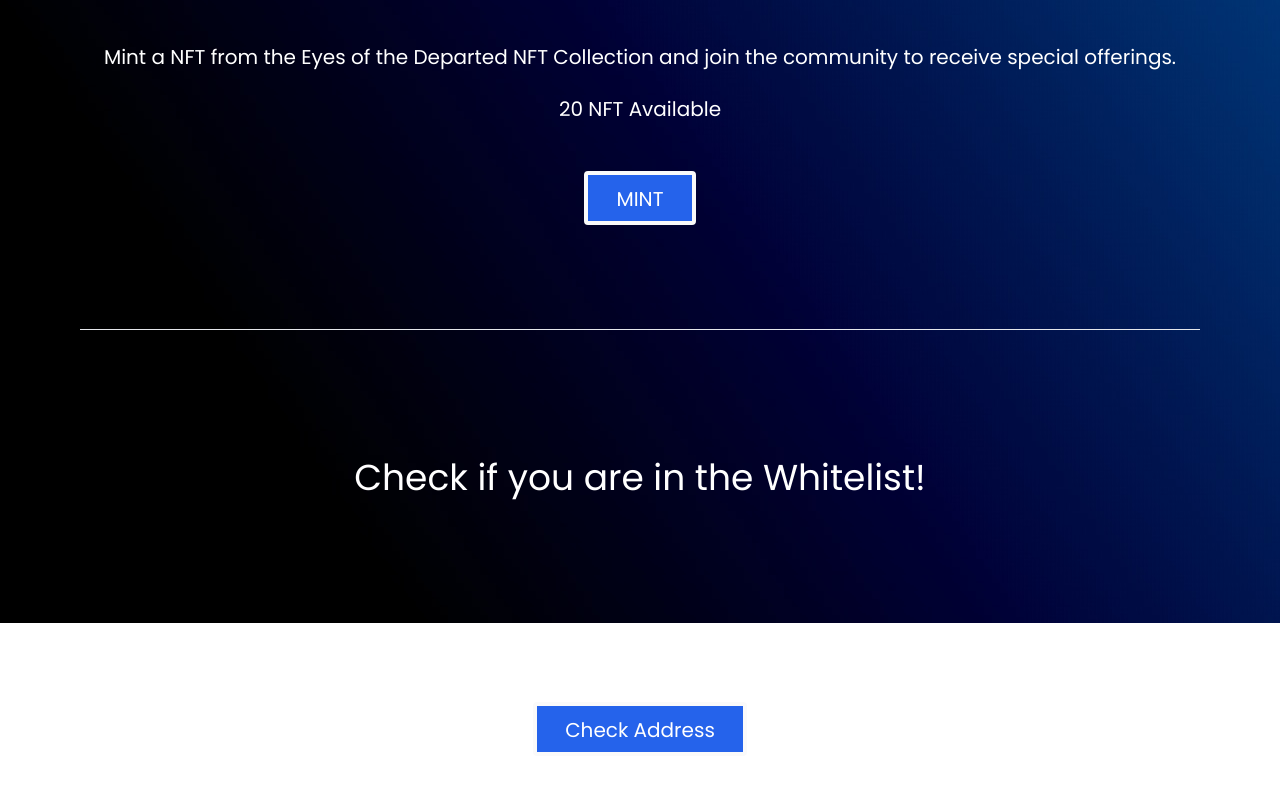
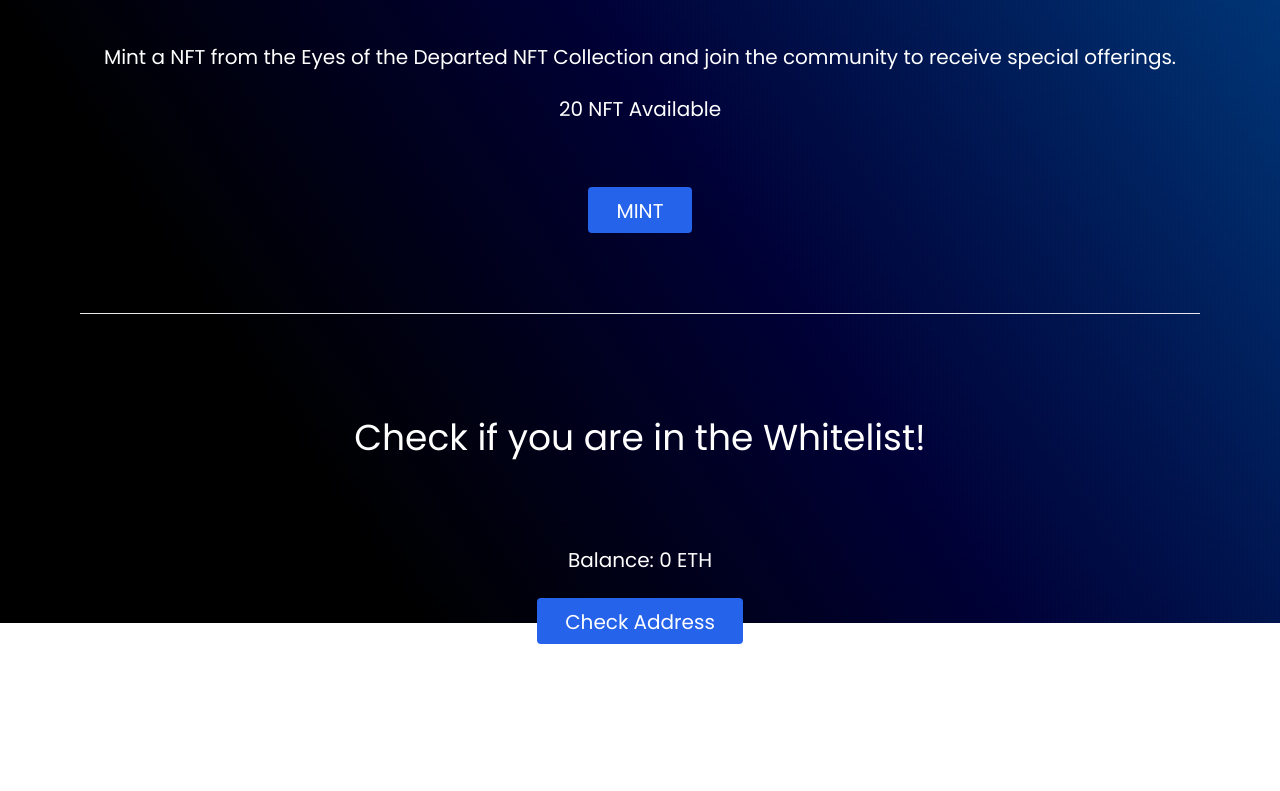
Before and after one commit to davidvp-dev/nft-whitelist-app-nextjs, a Next.js app: page / in a window 1280 px wide. Shown: the part 577-1368 px from the top of the page. After the commit the page ends 1301 px from the top, so only its background shows below. Built offline with nearby package versions, Linux system fonts and the light colour scheme.

Commit message:
Check if the current address is in the whitelist

```diff
--- a/components/Main.js
+++ b/components/Main.js
@@ -6,6 +6,7 @@ import { useWeb3Store } from "@/stores/web3Store";
 import { whitelistContract } from "@/constants/whitelist-abi";
 import { supportedChains } from "@/constants/supportedChains";
 import fixedNumber from "@/utils/number";
+import shortenAddress from "@/utils/address";
 
 export default function Mint() {
 
@@ -13,6 +14,7 @@ export default function Mint() {
     const [contract, setContract] = useState();
     const [balance, setBalance] = useState(0);
     const [isWhitelisted, setIsWhitelisted] = useState(false);
+    const [clickWhitelistEvent, setClickWhitelistEvent] = useState(false);
 
     async function getBalance() {
         if (!contract || !provider) return
@@ -24,17 +26,21 @@ export default function Mint() {
     async function checkWhitelist() {
         if (!contract) return
         if (!supportedChains.includes(chainId)) return
-        setIsWhitelisted(await contract.isWhitelisted(address));
+        const result = await contract.isWhitelisted(address);
+        setIsWhitelisted(result);
+        setClickWhitelistEvent(true);
     }
 
     useEffect(() => {
         const fetchData = async () => {
             const contract = new ethers.Contract(whitelistContract.address, whitelistContract.abi, provider?.getSigner());
             setContract(contract);
-
             getBalance();
+            setIsWhitelisted(false);
+            setClickWhitelistEvent(false);
         }
         fetchData();
+        console.log(address);
     }, [provider, address])
 
     return (
@@ -55,26 +61,53 @@ export default function Mint() {
                     <h4 className="text-center text-xl my-6 font-primary">20 NFT Available</h4>
                     <button
                         type="button"
-                        className="rounded border-4 border-neutral-50 my-6 px-7 pb-[8px] pt-[10px] text-xl font-primary bg-blue-600"
+                        className="rounded border-1 my-10 px-7 pb-[8px] pt-[10px] text-xl font-primary bg-blue-600"
                         data-te-ripple-init
                         data-te-ripple-color="light">
                         MINT
                     </button>
                 </div>
-                <hr className="my-20 border-1"></hr>
+                <hr className="my-10 border-1"></hr>
                 <div className="text-white">
-                    <h2 className="text-center text-4xl my-32 font-primary">Check if you are in the Whitelist!</h2>
+                    <h2 className="text-center text-4xl py-16 font-primary">Check if you are in the Whitelist!</h2>
                     <h4 className="text-center text-xl my-6 font-primary">
                         {
-                            `Your balance: ${balance}`
+                            `Balance: ${balance} ETH`
                         }
                     </h4>
                     <button
                         type="button"
-                        className="rounded border-4 border-neutral-50 my-6 px-7 pb-[8px] pt-[10px] text-xl font-primary bg-blue-600"
+                        className="rounded border-1 px-7 pb-[8px] pt-[10px] text-xl font-primary bg-blue-600"
                         onClick={checkWhitelist}>
                         Check Address
                     </button>
+                    {
+                        isWhitelisted && clickWhitelistEvent
+                            ? (
+                                <div>
+                                    <h4 className="text-center text-xl my-6 font-primary text-green-400">
+                                        {
+                                            'Congratulations!'
+                                        }
+                                    </h4>
+                                    <h4 className="text-center text-xl my-6 font-primary text-green-400">
+                                        {
+                                            `${address} is whitelisted`
+                                        }
+                                    </h4>
+                                </div>
+                            ) : !isWhitelisted && clickWhitelistEvent ? (
+                                <div>
+                                    <h4 className="text-center text-xl my-6 font-primary text-red-400">
+                                        {
+                                            'Sorry! Your address is not whitelisted'
+                                        }
+                                    </h4>
+                                </div>
+                            ) : (
+                                null
+                            )
+                    }
                 </div>
             </div>
         </div>
```
